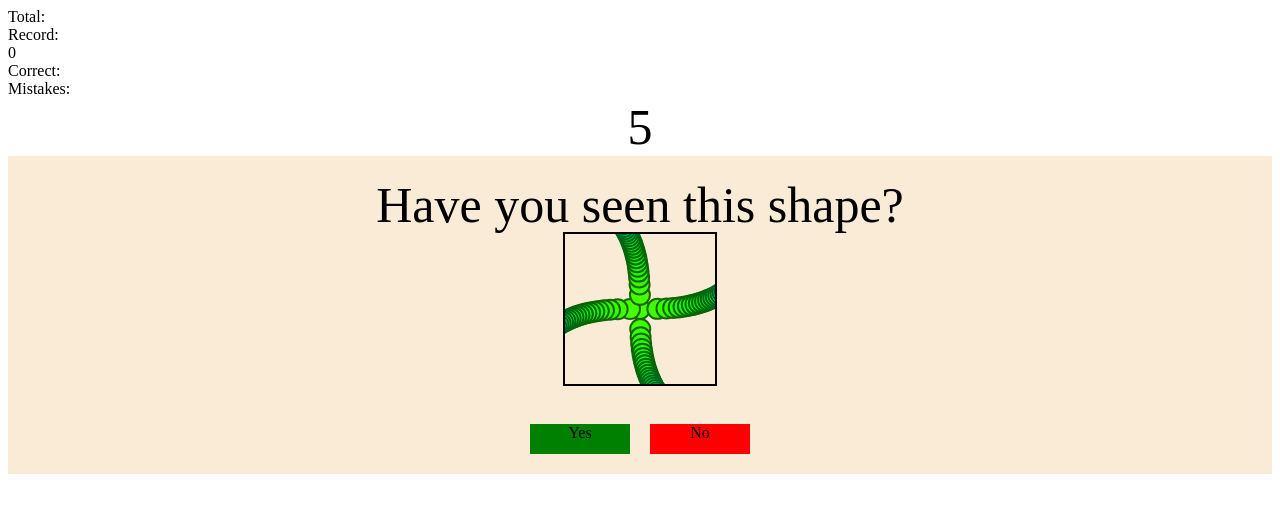
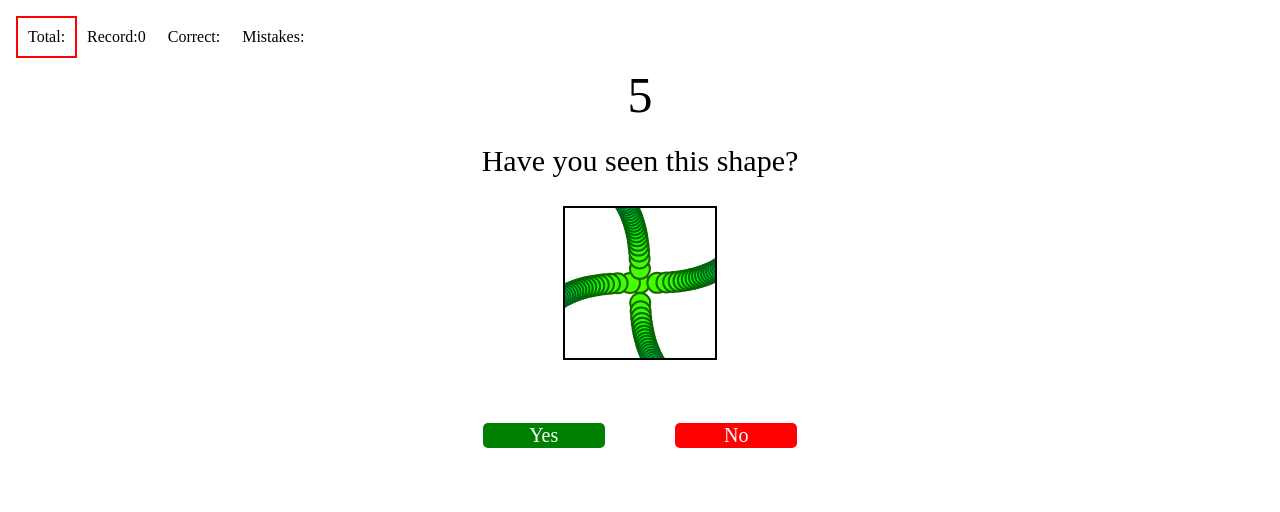
Before and after one commit to Winor/Shaporize, a website with bundled scripts: page index.html in a window 1280 px wide. Built offline with nearby package versions, Linux system fonts and the light colour scheme.

Commit message:
update style

```diff
--- a/style.css
+++ b/style.css
@@ -9,7 +9,7 @@ canvas {
     padding-top: 20px;
     padding-bottom: 20px;
     margin: 0 auto;
-    background-color: antiquewhite;
+    /* background-color: antiquewhite; */
     display: grid;
     align-items: center;
     justify-content: center;
@@ -29,6 +29,31 @@ canvas {
     outline: 2px solid black
 }
 
+.title {
+    margin-bottom: 30px;
+    font-size: 30px;
+}
+
+.score {
+    width: auto;
+    grid-template-columns: auto 20px;
+    grid-template-rows: auto 20px;
+    display: grid;
+    align-items: center;
+    justify-content: left;
+    padding: 10px;
+    margin-right: 2px;
+    display: inline-flex;
+}
+
+.sitem {
+    outline: 2px solid gray;
+}
+
+.total {
+    outline: 2px solid red;
+}
+
 .ask {
     display: flex;
     gap: 20px;
@@ -36,9 +61,13 @@ canvas {
 }
 
 .btn {
-    width: 100px;
-    height: 30px;
-    text-align: center;
+	width: 120px;
+	text-align: center;
+	margin: 2%;
+	font-size: 20px;
+	color: white;
+	border-radius: 5px;
+	padding: 1px;
 }
 
 .yes {
```
